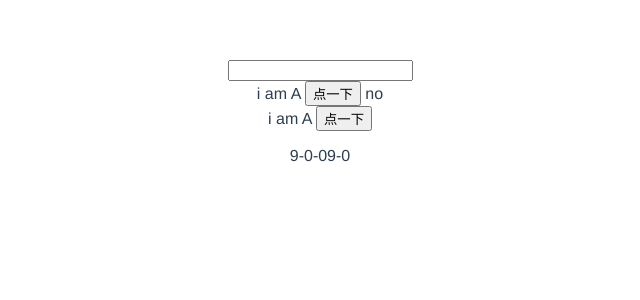
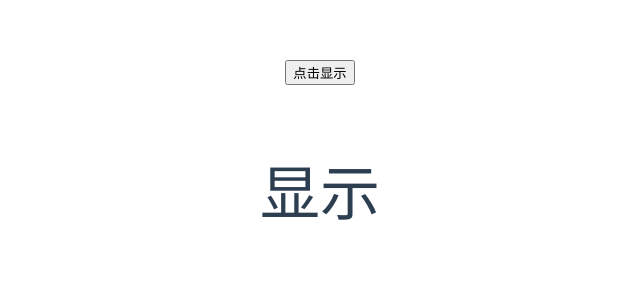
Before and after one commit to nonespace/vue, a Vue app: page / in a window 1280 px wide. Shown: the top 300 px of the page, without its empty margins (320-960 px from the left). Built offline with nearby package versions, Linux system fonts and the light colour scheme.

Commit message:
css动画

```diff
--- a/src/App.vue
+++ b/src/App.vue
@@ -1,15 +1,31 @@
 <template>
   <div id="app" :title="hello">
 
-    <input type="text" v-model.number="myValue">
-    <componentA :my-value="myValue"></componentA>
+    <!-- <input type="text" v-model.number="myValue">
+      <componentA :my-value="myValue"></componentA>
 
-    <!-- <h2>{{getmyValueWithNum()}}</h2>
-            -->
-    <componentA @my-event="myEvent">
+       <h2>{{getmyValueWithNum()}}</h2>
 
-      <p>9-0-09-0</p>
-    </componentA>
+        <componentA @my-event="myEvent">
+
+          <p>9-0-09-0</p>
+        </componentA>-->
+    <button @click="haha">点击显示</button>
+
+    <transition name="fade">
+      <p v-show="condition">显示</p>
+    </transition>
+
+
+
+
+
+
+
+
+
+
+
 
 
   </div>
@@ -25,13 +41,20 @@
     data() {
       return {
         hello: "world",
-        myValue: ''
+        myValue: '',
+        condition: "1",
+
+
 
       }
     },
     methods: {
       myEvent: function(hello) {
         console.log(hello)
+
+      },
+      haha: function() {
+        this.condition = !this.condition
 
       },
       additem: function() {
@@ -73,6 +96,26 @@
 </script>
 
 <style>
+.fade-enter-active,.fade-leave-active{
+  transition: all 0.5s
+}
+.fade-enter,.fade-leave-active{
+  opacity:0
+}
+
+
+
+
+
+
+
+
+
+
+
+
+
+
   #app {
     font-family: 'Avenir', Helvetica, Arial, sans-serif;
     -webkit-font-smoothing: antialiased;
@@ -89,4 +132,8 @@
   .blue-font {
     color: blue
   }
+
+  p {
+    font-size: 60px
+  }
 </style>
```
Also changed, not shown: 1 other file (tests, documents, lock files or other folders).
